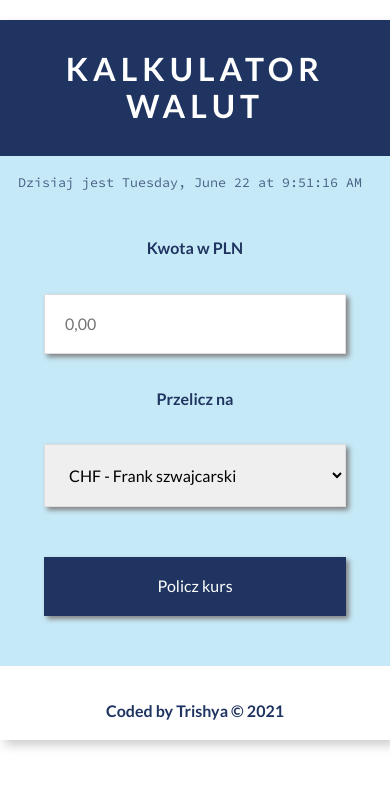
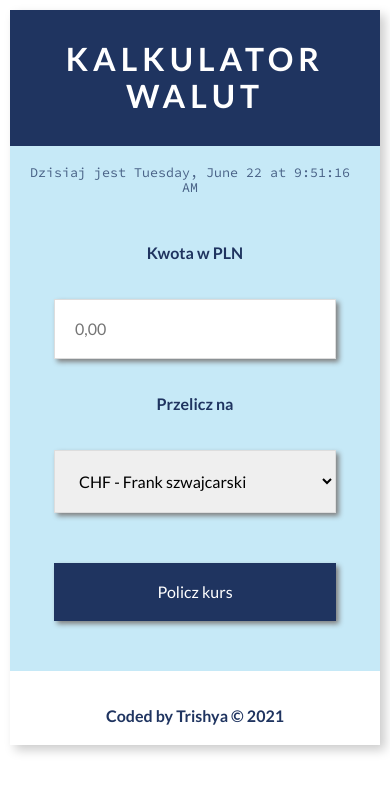
Before and after one commit to patrycja-i-lesniak/currency-converter-react-ver-1, a React (Create React App) app: page / in a window 390 px wide. Shown: the top 792 px of the page. Built offline with nearby package versions, Linux system fonts and the light colour scheme.

Commit message:
media queries added to container

```diff
--- a/src/Container/style.css
+++ b/src/Container/style.css
@@ -3,4 +3,12 @@
   margin: 20px auto;
   box-shadow: 5px 5px 10px #ccc;
   font-family: "Lato", sans-serif;
+  min-width: 300px;
+  font-size: 16px;
 }
+
+@media (max-width: 720px) {
+  .container {
+   margin: 10px;
+  }
+}
```
